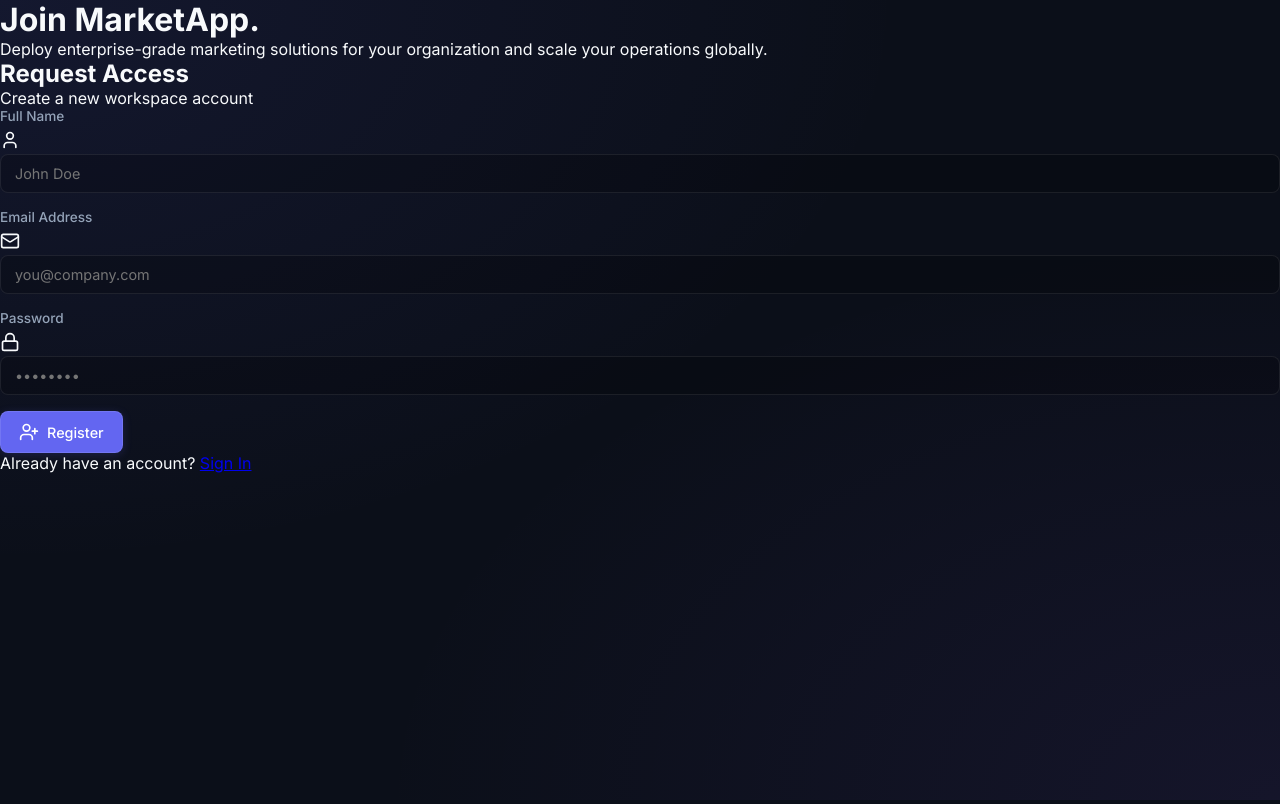
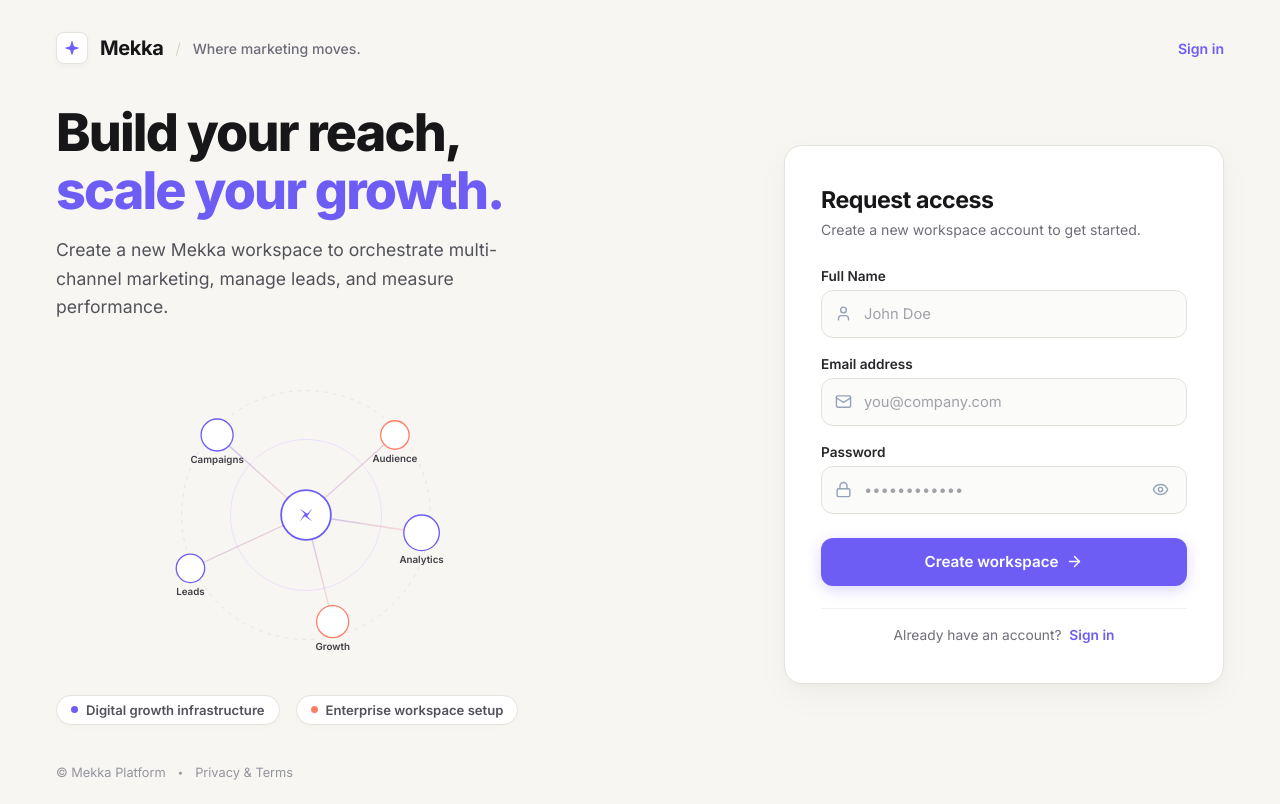
Before and after one commit to krushna78k/Marketing-App, a React app in the folder frontend/: page /register in a window 1280 px wide. Built offline with nearby package versions, Linux system fonts and the light colour scheme; no server answers; the HTML template or start-up script is replaced by a standard one.

Commit message:
Redesign Register (Request Access) page to Mekka Editorial Brand Identity

```diff
--- a/frontend/src/pages/Register.jsx
+++ b/frontend/src/pages/Register.jsx
@@ -1,6 +1,6 @@
 import { useState } from 'react';
 import { Link, useNavigate } from 'react-router-dom';
-import { UserPlus, Mail, Lock, User } from 'lucide-react';
+import { User, Mail, Lock, Eye, EyeOff, ArrowRight, UserPlus } from 'lucide-react';
 import axios from 'axios';
 import './Auth.css';
 
@@ -10,15 +10,27 @@
     email: '',
     password: ''
   });
+  const [showPassword, setShowPassword] = useState(false);
+  const [loading, setLoading] = useState(false);
   const [error, setError] = useState('');
+  const [mousePos, setMousePos] = useState({ x: 0, y: 0 });
   const navigate = useNavigate();
 
   const { name, email, password } = formData;
 
   const onChange = e => setFormData({ ...formData, [e.target.name]: e.target.value });
 
+  const handleMouseMove = (e) => {
+    const { clientX, clientY } = e;
+    const moveX = (clientX / window.innerWidth - 0.5) * 15;
+    const moveY = (clientY / window.innerHeight - 0.5) * 15;
+    setMousePos({ x: moveX, y: moveY });
+  };
+
   const onSubmit = async e => {
     e.preventDefault();
+    setError('');
+    setLoading(true);
     try {
       const config = {
         headers: {
@@ -28,99 +40,252 @@
       const body = JSON.stringify({ name, email, password });
       const res = await axios.post(`${import.meta.env.VITE_API_URL || 'http://localhost:5000'}/api/auth/register`, body, config);
       localStorage.setItem('token', res.data.token);
-      navigate('/dashboard'); // Will be created later
+      navigate('/dashboard');
     } catch (err) {
-      setError(err.response?.data?.msg || 'Registration failed');
+      setError(err.response?.data?.msg || "Couldn't create account. Please check your details and try again.");
+    } finally {
+      setLoading(false);
     }
   };
 
   return (
-    <div className="auth-container">
-      <div className="auth-split-layout">
+    <div className="mekka-page-canvas" onMouseMove={handleMouseMove}>
 
-        {/* Left Side: Branding / Corporate */}
-        <div className="auth-left">
-          <div className="auth-left-content">
-            <h1>Join MarketApp.</h1>
-            <p>Deploy enterprise-grade marketing solutions for your organization and scale your operations globally.</p>
+      {/* Top Editorial Bar */}
+      <header className="mekka-top-bar">
+        <div className="mekka-brand-lockup">
+          <div className="mekka-signature-mark">
+            <svg viewBox="0 0 24 24" width="18" height="18" fill="none">
+              <path d="M12 2L14.5 9.5L22 12L14.5 14.5L12 22L9.5 14.5L2 12L9.5 9.5L12 2Z" fill="#6D5DF5" />
+            </svg>
+          </div>
+          <span className="mekka-brand-name">Mekka</span>
+          <span className="mekka-brand-divider">/</span>
+          <span className="mekka-brand-tagline">Where marketing moves.</span>
+        </div>
+
+        <div className="mekka-top-actions">
+          <Link to="/login" className="mekka-secondary-link">Sign in</Link>
+        </div>
+      </header>
+
+      {/* Main Full-Screen Composition */}
+      <main className="mekka-main-composition">
+
+        {/* Left Editorial Section & Signature Marketing Orbit Visual */}
+        <div className="mekka-editorial-section">
+
+          <div className="mekka-editorial-header">
+            <h1 className="mekka-headline">
+              Build your reach,<br />
+              <span className="mekka-headline-accent">scale your growth.</span>
+            </h1>
+            <p className="mekka-subhead">
+              Create a new Mekka workspace to orchestrate multi-channel marketing, manage leads, and measure performance.
+            </p>
+          </div>
+
+          {/* Signature "Marketing Orbit" Decorative SVG Illustration */}
+          <div
+            className="mekka-orbit-container"
+            style={{ transform: `translate3d(${mousePos.x}px, ${mousePos.y}px, 0px)` }}
+          >
+            <svg viewBox="0 0 500 360" className="mekka-orbit-svg">
+              <defs>
+                <linearGradient id="orbitLineGradReg" x1="0" y1="0" x2="1" y2="1">
+                  <stop offset="0%" stopColor="#6D5DF5" stopOpacity="0.4" />
+                  <stop offset="100%" stopColor="#FF7E67" stopOpacity="0.2" />
+                </linearGradient>
+              </defs>
+
+              {/* Orbital Rings */}
+              <circle cx="250" cy="180" r="140" stroke="#E5E3DC" strokeWidth="1" strokeDasharray="4 6" fill="none" />
+              <circle cx="250" cy="180" r="85" stroke="#EEDDFD" strokeWidth="1" fill="none" />
+
+              {/* Connected Lines to Orbit Nodes */}
+              <line x1="250" y1="180" x2="150" y2="90" stroke="url(#orbitLineGradReg)" strokeWidth="1.5" />
+              <line x1="250" y1="180" x2="350" y2="90" stroke="url(#orbitLineGradReg)" strokeWidth="1.5" />
+              <line x1="250" y1="180" x2="380" y2="200" stroke="url(#orbitLineGradReg)" strokeWidth="1.5" />
+              <line x1="250" y1="180" x2="280" y2="300" stroke="url(#orbitLineGradReg)" strokeWidth="1.5" />
+              <line x1="250" y1="180" x2="120" y2="240" stroke="url(#orbitLineGradReg)" strokeWidth="1.5" />
+
+              {/* Central Mekka Core Node */}
+              <g transform="translate(250, 180)">
+                <circle cx="0" cy="0" r="28" fill="#FFFFFF" stroke="#6D5DF5" strokeWidth="2" />
+                <path d="M-6 -6 L1.25 -1.25 L6 -6 L1.25 1.25 L6 6 L-1.25 1.25 L-6 6 L-1.25 -1.25 Z" fill="#6D5DF5" transform="scale(1.2)" />
+              </g>
+
+              {/* Node 1: Campaigns */}
+              <g transform="translate(150, 90)">
+                <circle cx="0" cy="0" r="18" fill="#FFFFFF" stroke="#6D5DF5" strokeWidth="1.5" />
+                <text x="0" y="32" textAnchor="middle" className="orbit-node-label">Campaigns</text>
+              </g>
+
+              {/* Node 2: Audience */}
+              <g transform="translate(350, 90)">
+                <circle cx="0" cy="0" r="16" fill="#FFFFFF" stroke="#FF7E67" strokeWidth="1.5" />
+                <text x="0" y="30" textAnchor="middle" className="orbit-node-label">Audience</text>
+              </g>
+
+              {/* Node 3: Analytics */}
+              <g transform="translate(380, 200)">
+                <circle cx="0" cy="0" r="20" fill="#FFFFFF" stroke="#6D5DF5" strokeWidth="1.5" />
+                <text x="0" y="34" textAnchor="middle" className="orbit-node-label">Analytics</text>
+              </g>
+
+              {/* Node 4: Growth */}
+              <g transform="translate(280, 300)">
+                <circle cx="0" cy="0" r="18" fill="#FFFFFF" stroke="#FF7E67" strokeWidth="1.5" />
+                <text x="0" y="32" textAnchor="middle" className="orbit-node-label">Growth</text>
+              </g>
+
+              {/* Node 5: Leads */}
+              <g transform="translate(120, 240)">
+                <circle cx="0" cy="0" r="16" fill="#FFFFFF" stroke="#6D5DF5" strokeWidth="1.5" />
+                <text x="0" y="30" textAnchor="middle" className="orbit-node-label">Leads</text>
+              </g>
+            </svg>
+          </div>
+
+          {/* Minimal Feature Pills */}
+          <div className="mekka-feature-pills">
+            <span className="mekka-pill"><span className="pill-dot dot-violet"></span> Digital growth infrastructure</span>
+            <span className="mekka-pill"><span className="pill-dot dot-coral"></span> Enterprise workspace setup</span>
+          </div>
+
+        </div>
+
+        {/* Right Section & Floating Refined Form */}
+        <div className="mekka-form-section">
+
+          {/* Mobile Top Brand Lockup */}
+          <div className="mekka-mobile-lockup">
+            <div className="mekka-signature-mark">
+              <svg viewBox="0 0 24 24" width="18" height="18" fill="none">
+                <path d="M12 2L14.5 9.5L22 12L14.5 14.5L12 22L9.5 14.5L2 12L9.5 9.5L12 2Z" fill="#6D5DF5" />
+              </svg>
+            </div>
+            <div>
+              <span className="mekka-brand-name">Mekka</span>
+              <div className="mekka-brand-tagline">Where marketing moves.</div>
             </div>
           </div>
 
-        {/* Right Side: Register Form */}
-        <div className="auth-right">
-          <div className="auth-card">
-            <div className="auth-header">
-              <h2>Request Access</h2>
-              <p>Create a new workspace account</p>
+          <div className="mekka-floating-card">
+
+            <div className="mekka-card-head">
+              <h2>Request access</h2>
+              <p>Create a new workspace account to get started.</p>
             </div>
 
-            {error && <div className="alert-error"><span>⚠️</span> {error}</div>}
+            {error && (
+              <div className="mekka-error-banner" role="alert">
+                <span className="error-dot"></span>
+                <div>
+                  <strong className="error-head">Couldn't create account</strong>
+                  <p className="error-text">{error}</p>
+                </div>
+              </div>
+            )}
 
-        <form onSubmit={onSubmit} autoComplete="off">
-          <div className="form-group">
-            <label>Full Name</label>
-            <div className="input-icon-wrapper">
-              <User className="input-icon" size={20} />
+            <form onSubmit={onSubmit} autoComplete="off" className="mekka-form">
+
+              <div className="mekka-field-group">
+                <label htmlFor="name">Full Name</label>
+                <div className="mekka-input-box">
+                  <User className="mekka-icon-left" size={17} />
                   <input
+                    id="name"
                     type="text"
-                className="input-field with-icon"
+                    className="mekka-input with-left-icon"
                     name="name"
                     value={name}
                     onChange={onChange}
                     required
                     placeholder="John Doe"
-                autoComplete="off"
+                    autoComplete="name"
                   />
                 </div>
               </div>
 
-          <div className="form-group">
-            <label>Email Address</label>
-            <div className="input-icon-wrapper">
-              <Mail className="input-icon" size={20} />
+              <div className="mekka-field-group">
+                <label htmlFor="email">Email address</label>
+                <div className="mekka-input-box">
+                  <Mail className="mekka-icon-left" size={17} />
                   <input
+                    id="email"
                     type="email"
-                className="input-field with-icon"
+                    className="mekka-input with-left-icon"
                     name="email"
                     value={email}
                     onChange={onChange}
                     required
                     placeholder="you@company.com"
-                autoComplete="off"
+                    autoComplete="email"
                   />
                 </div>
               </div>
 
-          <div className="form-group">
-            <label>Password</label>
-            <div className="input-icon-wrapper">
-              <Lock className="input-icon" size={20} />
+              <div className="mekka-field-group">
+                <label htmlFor="password">Password</label>
+                <div className="mekka-input-box">
+                  <Lock className="mekka-icon-left" size={17} />
                   <input
-                type="password"
-                className="input-field with-icon"
+                    id="password"
+                    type={showPassword ? 'text' : 'password'}
+                    className="mekka-input with-left-icon with-right-action"
                     name="password"
                     value={password}
                     onChange={onChange}
                     required
-                placeholder="••••••••"
+                    placeholder="••••••••••••"
                     minLength="6"
                     autoComplete="new-password"
                   />
+                  <button
+                    type="button"
+                    className="mekka-eye-btn"
+                    onClick={() => setShowPassword(!showPassword)}
+                    tabIndex="-1"
+                    aria-label={showPassword ? "Hide password" : "Show password"}
+                  >
+                    {showPassword ? <EyeOff size={17} /> : <Eye size={17} />}
+                  </button>
                 </div>
               </div>
 
-          <button type="submit" className="btn-primary auth-submit">
-            <UserPlus size={20} />
-            Register
+              <button
+                type="submit"
+                className="mekka-continue-btn"
+                disabled={loading}
+              >
+                {loading ? (
+                  <span className="mekka-btn-loader"></span>
+                ) : (
+                  <>
+                    <span>Create workspace</span>
+                    <ArrowRight size={17} />
+                  </>
+                )}
               </button>
+
             </form>
 
-            <div className="auth-footer">
-              <p>Already have an account? <Link to="/login">Sign In</Link></p>
+            <div className="mekka-card-foot">
+              <p>Already have an account? <Link to="/login" className="mekka-link">Sign in</Link></p>
+            </div>
+
           </div>
         </div>
-        </div>
-      </div>
+
+      </main>
+
+      {/* Footer Signature */}
+      <footer className="mekka-page-footer">
+        <span>© Mekka Platform</span>
+        <span className="footer-dot">•</span>
+        <span>Privacy & Terms</span>
+      </footer>
     </div>
   );
 };
```
Lines whose indentation alone changed are shown as unchanged.
